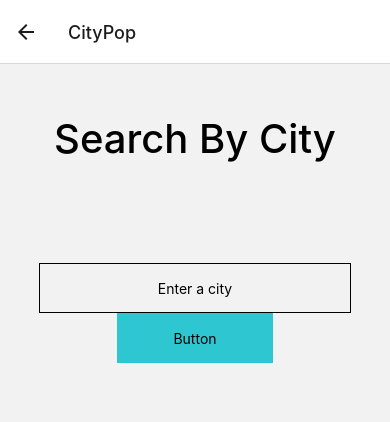
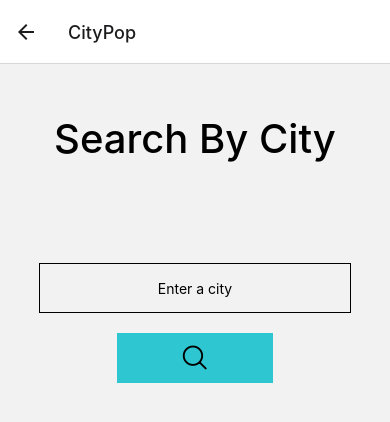
Before and after one commit to BigBits8/WeKnowIt-CityPop, a React Native app: screen /NextPage in a window 390 px wide. Shown: the top 422 px of the page. Built offline with nearby package versions, Linux system fonts and the light colour scheme.

Commit message:
icon for search in place

```diff
--- a/components/City/index.js
+++ b/components/City/index.js
@@ -12,7 +12,7 @@ import styles from "./style";
 import homeStyles from "../Home/style";
 import NavButton from "../Home/Buttons";
 import AsyncStorage from "@react-native-async-storage/async-storage";
-
+import Icon from "react-native-vector-icons/Ionicons";
 let inputText = "";
 let myText = "";
 const City = ({ navigation }) => {
@@ -45,8 +45,9 @@ const City = ({ navigation }) => {
           onChangeText={(newText) => setText(newText)}
         />
         <TouchableHighlight style={styles.button} onPress={onSubmitEdit}>
-
-          <Text>Button</Text>
+          <Text>
+            <Icon style={styles.Icon} name="search-outline"></Icon>
+          </Text>
         </TouchableHighlight>
       </View>
     </View>
--- a/components/City/style.js
+++ b/components/City/style.js
@@ -10,14 +10,13 @@ const styles = StyleSheet.create({
 
   inputContainer: {
     width: "80%",
-    justifyContent:'center',
-    alignItems: 'center',
+    justifyContent: "center",
+    alignItems: "center",
   },
   input: {
     width: "100%",
     height: 50,
     textAlign: "center",
-
     borderWidth: 1,
   },
   button: {
@@ -25,8 +24,12 @@ const styles = StyleSheet.create({
     width: "50%",
     height: 50,
     borderRadius: 0,
-    alignItems: 'center',
+    alignItems: "center",
     justifyContent: "center",
+    marginTop: 20,
+  },
+  Icon: {
+    fontSize: 30,
   },
 });
 
--- a/package.json
+++ b/package.json
@@ -24,6 +24,7 @@
     "react-native-safe-area-context": "4.2.4",
     "react-native-screens": "~3.11.1",
     "react-native-svg": "12.3.0",
+    "react-native-vector-icons": "^9.1.0",
     "react-native-web": "0.17.7"
   },
   "devDependencies": {
```
Also changed, not shown: 2 other files (tests, documents, lock files or other folders).
